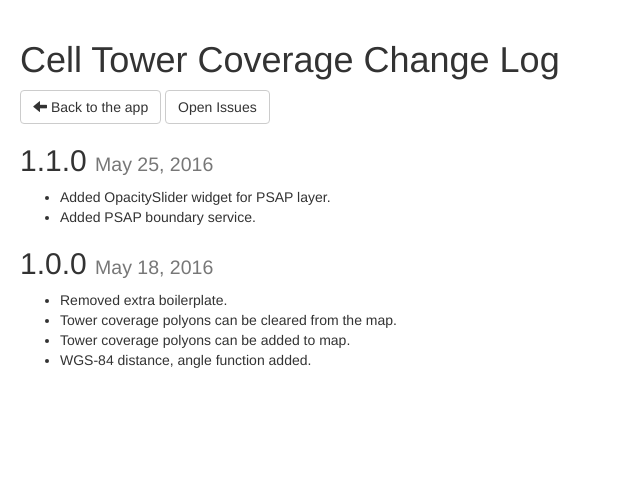
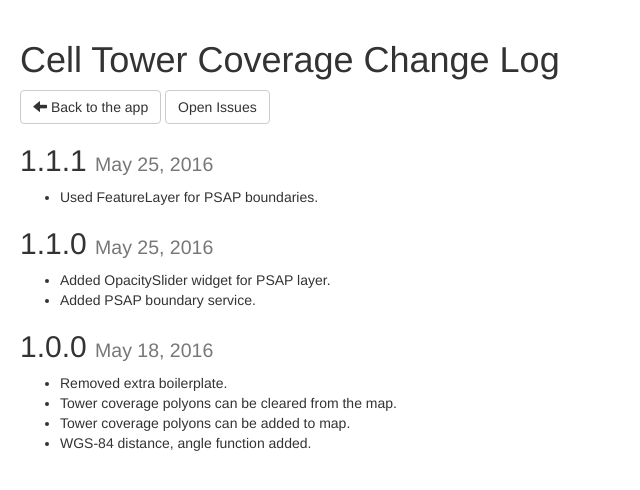
Before and after one commit to keatonwalker/cell-tower-coverage-1, a website: page src/ChangeLog.html in a window 1280 px wide. Shown: the whole page, without its empty margins (0-640 px from the left). Drawn offline with nearby package versions, Linux system fonts and the light colour scheme.

Commit message:
Release v1.1.1

```diff
--- a/bower.json
+++ b/bower.json
@@ -1,6 +1,6 @@
 {
   "name": "cell-tower-coverage",
-  "version": "1.1.0",
+  "version": "1.1.1",
   "dependencies": {
     "agrc": "agrc-widgets#4.2.0",
     "agrc-jasmine-matchers": "~0.1.0",
--- a/package.json
+++ b/package.json
@@ -1,6 +1,6 @@
 {
   "name": "cell-tower-coverage",
-  "version": "1.1.0",
+  "version": "1.1.1",
   "description": "Application to view cell tower coverage areas",
   "homepage": "mapserv.utah.gov/celltowercoverage",
   "repository": {
--- a/src/ChangeLog.html
+++ b/src/ChangeLog.html
@@ -14,6 +14,10 @@
 	<h1>Cell Tower Coverage Change Log</h1>
     <a href="./" class="btn btn-default"><span class="glyphicon glyphicon-arrow-left"></span> Back to the app</a>
     <a href="https://github.com/agrc/cell-tower-coverage/issues?state=open" class="btn btn-default">Open Issues</a>
+		<h2>1.1.1 <small>May 25, 2016</small></h2>
+    <ul>
+			  <li>Used FeatureLayer for PSAP boundaries.</li>
+    </ul>
 		<h2>1.1.0 <small>May 25, 2016</small></h2>
     <ul>
 			  <li>Added OpacitySlider widget for PSAP layer.</li>
--- a/src/app/config.js
+++ b/src/app/config.js
@@ -26,7 +26,7 @@
 
         // version.: String
         //      The version number.
-        version: '1.1.0',
+        version: '1.1.1',
 
         // apiKey: String
         //      The api key used for services on api.mapserv.utah.gov
--- a/src/app/package.json
+++ b/src/app/package.json
@@ -1,6 +1,6 @@
 {
     "name": "CellTowerCoverage.app",
-    "version": "1.1.0",
+    "version": "1.1.1",
     "main": "main",
     "description": "Application to view cell tower coverage areas",
     "homepage": "https://github.com/agrc/cell-tower-coverage.git",
```
